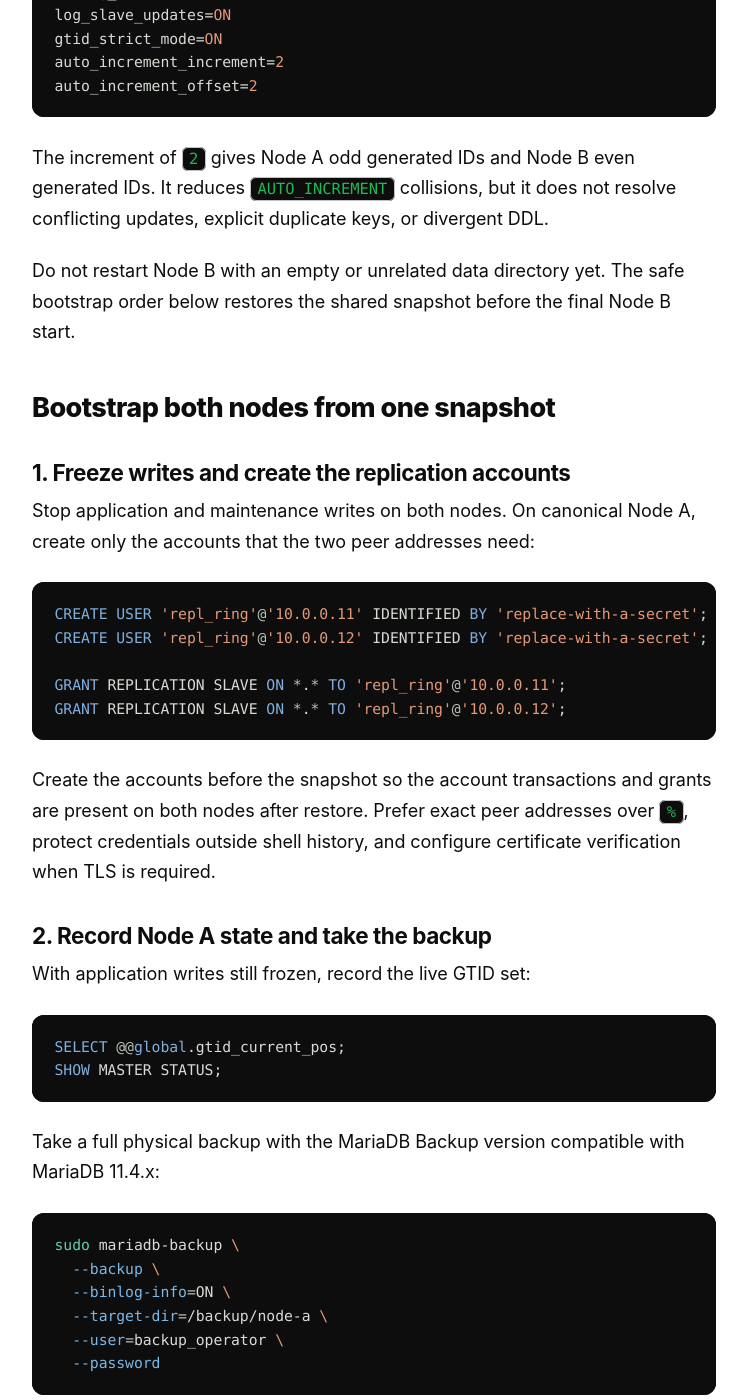
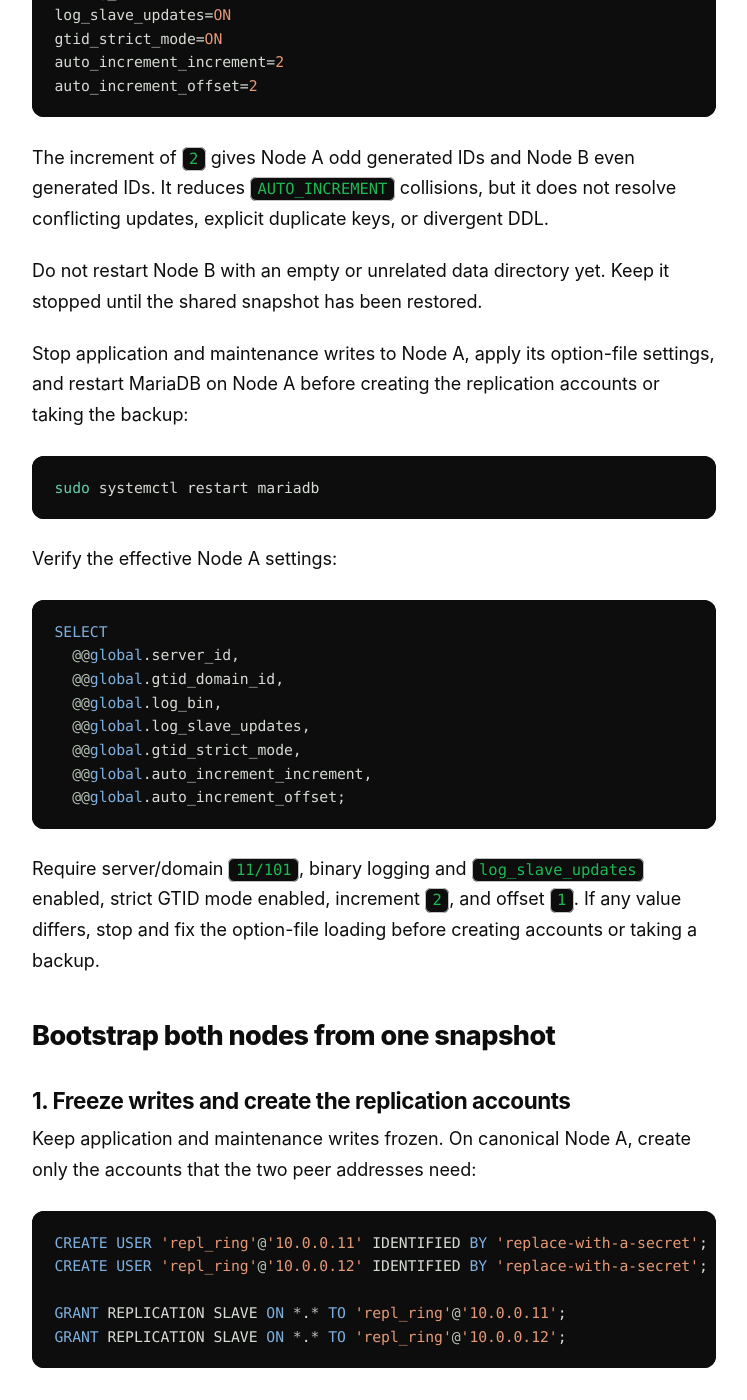
Before and after one commit to garam-park/garam-park.github.io, a Jekyll site: the page built from _posts/mariadb/2024-06-14-replication-on-mariadb-en.md, in a window 1280 px wide and 1400 px high, scrolled down 3186 px. Shown: the whole window, without its empty margins (266-1013 px from the left). Built offline with Jekyll 4.4.1, drawn with Linux system fonts in a browser that asks for light colours; some web fonts are replaced; some of the changed text lies outside the part shown.

Commit message:
Verify MariaDB primary before snapshot

````diff
--- a/_posts/mariadb/2024-06-14-replication-on-mariadb-en.md
+++ b/_posts/mariadb/2024-06-14-replication-on-mariadb-en.md
@@ -100,13 +100,34 @@ auto_increment_offset=2
 
 The increment of `2` gives Node A odd generated IDs and Node B even generated IDs. It reduces `AUTO_INCREMENT` collisions, but it does not resolve conflicting updates, explicit duplicate keys, or divergent DDL.
 
-Do not restart Node B with an empty or unrelated data directory yet. The safe bootstrap order below restores the shared snapshot before the final Node B start.
+Do not restart Node B with an empty or unrelated data directory yet. Keep it stopped until the shared snapshot has been restored.
+
+Stop application and maintenance writes to Node A, apply its option-file settings, and restart MariaDB on Node A before creating the replication accounts or taking the backup:
+
+```bash
+sudo systemctl restart mariadb
+```
+
+Verify the effective Node A settings:
+
+```sql
+SELECT
+  @@global.server_id,
+  @@global.gtid_domain_id,
+  @@global.log_bin,
+  @@global.log_slave_updates,
+  @@global.gtid_strict_mode,
+  @@global.auto_increment_increment,
+  @@global.auto_increment_offset;
+```
+
+Require server/domain `11/101`, binary logging and `log_slave_updates` enabled, strict GTID mode enabled, increment `2`, and offset `1`. If any value differs, stop and fix the option-file loading before creating accounts or taking a backup.
 
 ## Bootstrap both nodes from one snapshot
 
 ### 1. Freeze writes and create the replication accounts
 
-Stop application and maintenance writes on both nodes. On canonical Node A, create only the accounts that the two peer addresses need:
+Keep application and maintenance writes frozen. On canonical Node A, create only the accounts that the two peer addresses need:
 
 ```sql
 CREATE USER 'repl_ring'@'10.0.0.11' IDENTIFIED BY 'replace-with-a-secret';
@@ -166,10 +187,10 @@ sudo mariadb-backup \
 sudo chown -R mysql:mysql /var/lib/mysql
 ```
 
-Apply Node B's unique option-file settings, then restart both nodes:
+Apply Node B's unique option-file settings, then start Node B. Leave Node A running with the settings verified before the backup:
 
 ```bash
-sudo systemctl restart mariadb
+sudo systemctl start mariadb
 ```
 
 Before any write occurs on Node B, confirm that its new binary log and replica state are empty:
````
